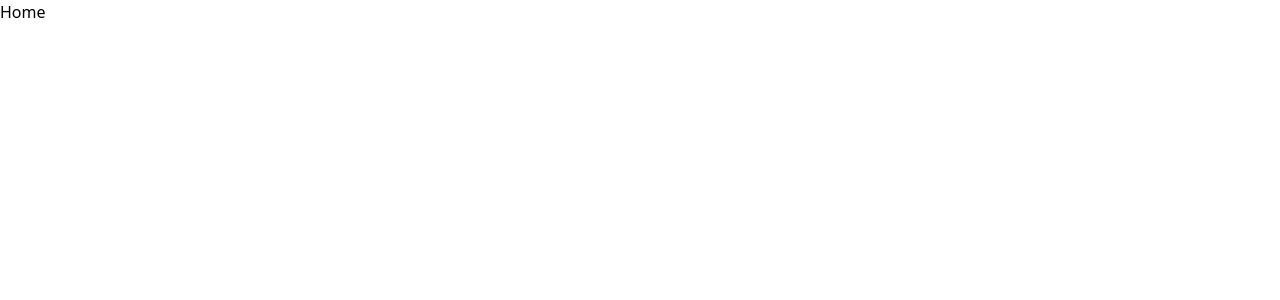
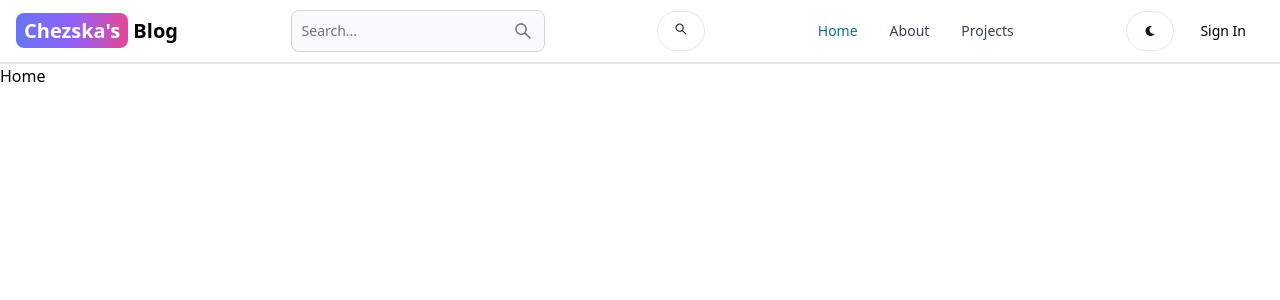
Before and after one commit to Kands221/MERN-BLOG, a React (Vite) app in the folder client/: page / in a window 1280 px wide. Shown: the top 300 px of the page. Built offline with nearby package versions, Linux system fonts and the light colour scheme.

Commit message:
create the header section

```diff
--- a/client/package.json
+++ b/client/package.json
@@ -10,8 +10,10 @@
     "preview": "vite preview"
   },
   "dependencies": {
+    "flowbite-react": "^0.9.0",
     "react": "^18.2.0",
     "react-dom": "^18.2.0",
+    "react-icon": "^1.0.0",
     "react-router-dom": "^6.23.1"
   },
   "devDependencies": {
--- a/client/src/App.jsx
+++ b/client/src/App.jsx
@@ -5,16 +5,18 @@
 import Projects from "./pages/Projects";
 import Dashboard from "./pages/Dashboard";
 import Home from "./pages/Home";
+import Header from "./components/Header";
 
 export default function App() {
   return (
     <BrowserRouter>
+      <Header />
       <Routes>
         <Route path="/" element={<Home />} />
-        <Route path="about" element={<About />} />
+        <Route path="/about" element={<About />} />
         <Route path="/signin" element={<Signin />} />
         <Route path="/signup" element={<SignUp />} />
-        <Route path="Dashboard" element={<Dashboard />} />
+        <Route path="/Dashboard" element={<Dashboard />} />
         <Route path="/projects" element={<Projects />} />
       </Routes>
     </BrowserRouter>
--- /dev/null
+++ b/client/src/components/Header.jsx
@@ -0,0 +1,60 @@
+import { Button, Navbar, TextInput } from "flowbite-react";
+import React from "react";
+import { Link, useLocation } from "react-router-dom";
+import { AiOutlineSearch } from "react-icons/ai";
+import { FaMoon } from "react-icons/fa";
+
+export default function Header() {
+  const path = useLocation().pathname;
+  return (
+    <Navbar className="border-b-2">
+      <Link
+        to="/"
+        className="self-center whitespace-nowrap text-sm sm:text-xl font-semibold dark:text-white"
+      >
+        <span
+          className="px-2 py-1 bg-gradient-to-r from-indigo-500
+        via-purple-500 to-pink-500 rounded-lg text-white"
+        >
+          Chezska's
+        </span>{" "}
+        Blog
+      </Link>
+      <form>
+        <TextInput
+          type="text"
+          placeholder="Search..."
+          rightIcon={AiOutlineSearch}
+          className="hidden lg:inline"
+        />
+      </form>
+      <Button className="w-12 h-10" color="gray" pill>
+        <AiOutlineSearch />
+      </Button>
+      <div className="flex gap-2 md:order-2">
+        <Button className="w-12 h-10 hidden sm:inline" color="gray" pill>
+          <FaMoon />
+        </Button>
+        <Link to="/signin">
+          <Button gradientDuoTone="purpletoBlue">Sign In</Button>
+        </Link>
+        <Navbar.Toggle />
+      </div>
+      <Navbar.Collapse>
+        <Navbar.Link active={path === "/"} as={"div"}>
+          <Link to="/">Home</Link>
+        </Navbar.Link>
+        <Navbar.Link>
+          <Link to="/about" active={path === "/about"} as={"div"}>
+            About
+          </Link>
+        </Navbar.Link>
+        <Navbar.Link>
+          <Link to="/projects" active={path === "/projects"} as={"div"}>
+            Projects
+          </Link>
+        </Navbar.Link>
+      </Navbar.Collapse>
+    </Navbar>
+  );
+}
--- a/client/tailwind.config.js
+++ b/client/tailwind.config.js
@@ -1,8 +1,9 @@
 /** @type {import('tailwindcss').Config} */
+const flowbite = require("flowbite-react/tailwind");
 export default {
-  content: ["./index.html", "./src/**/*.{js,ts,jsx,tsx}"],
+  content: ["./index.html", "./src/**/*.{js,ts,jsx,tsx}", flowbite.content()],
   theme: {
     extend: {},
   },
-  plugins: [],
+  plugins: [flowbite.plugin()],
 };
```
Also changed, not shown: 1 other file (tests, documents, lock files or other folders).
